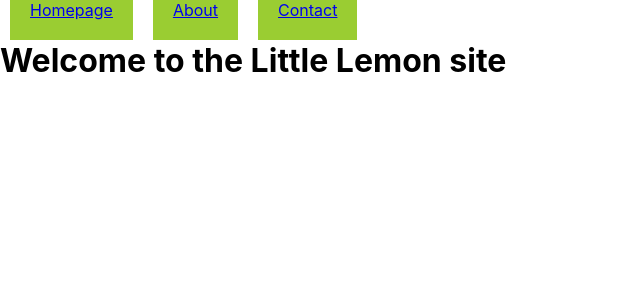
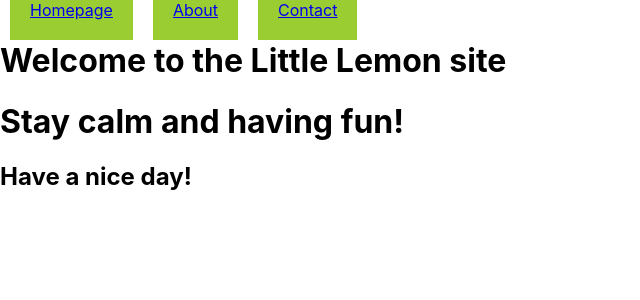
Before and after one commit to rhiz0m/metaReact, a JavaScript app: page / in a window 1280 px wide. Shown: the top 300 px of the page, without its empty margins (0-640 px from the left). Built offline with nearby package versions, Linux system fonts and the light colour scheme; the HTML template or start-up script is replaced by a standard one.

Commit message:
Conditional rendering - time, day or  morning

```diff
--- a/src/App.js
+++ b/src/App.js
@@ -5,6 +5,7 @@ import About from "./module3/Labs_module3/About"
 import { Route, Link, Routes } from "react-router-dom"
 
 function App() {
+
   return (
     <div>
       <nav>
--- a/src/module3/Labs_module3/Homepage.js
+++ b/src/module3/Labs_module3/Homepage.js
@@ -1,5 +1,43 @@
 function Homepage() {
-  return <h1>Welcome to the Little Lemon site</h1>
+  const time = new Date()
+  const day = time.toLocaleString("sv-se", { weekday: "long" })
+  const morning = time.getHours() >= 6 && time.getHours() < 12
+  let dayMessage
+
+  switch (dayMessage) {
+    case "monday":
+      dayMessage = `Happy ${day}`
+      break
+    case "tuesday":
+      dayMessage = `${day} four days to go!`
+      break
+    case "wednesday":
+       dayMessage = `${day} Half way there`
+       break
+    case "thursday":
+      dayMessage = `${day} start planning the weekend`
+      break
+    case "friday":
+      dayMessage = `${day} wohoo, weekend is coming!`
+      break
+    case "saturday":
+      dayMessage = `${day} just chill!`
+      break
+    case "sunday":
+      dayMessage = `${day} Just keep chill'in`
+      break
+    default:
+      dayMessage = `Stay calm and having fun!`
+  }
+
+  return (
+    <div>
+      <h1>Welcome to the Little Lemon site</h1>
+      <h1>{dayMessage}</h1>
+      {morning ? <h2>have you had breakfast yet?</h2> : <h2>Have a nice day!</h2>}
+    </div>
+  )
 }
 
+
 export default Homepage
```
